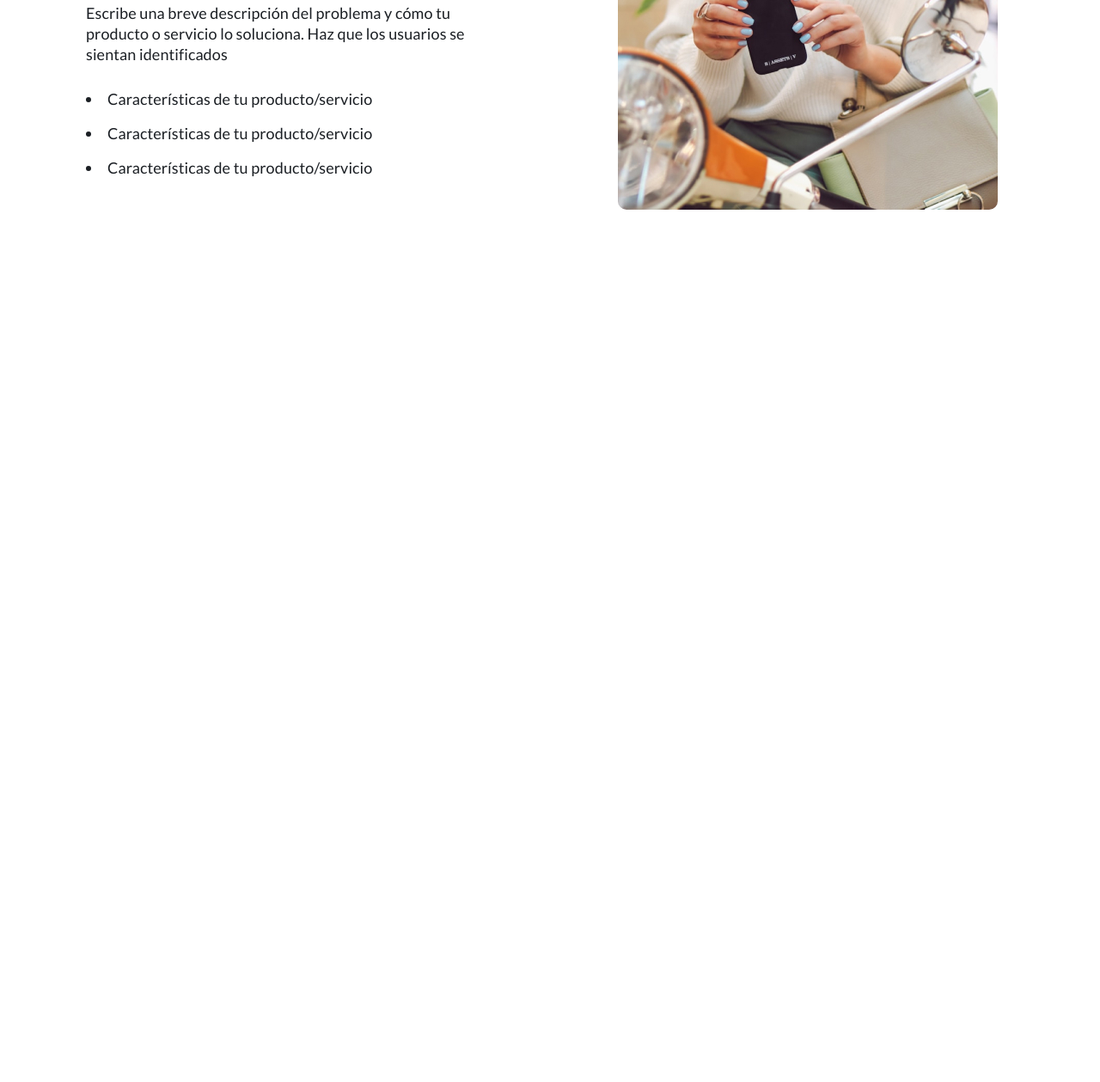
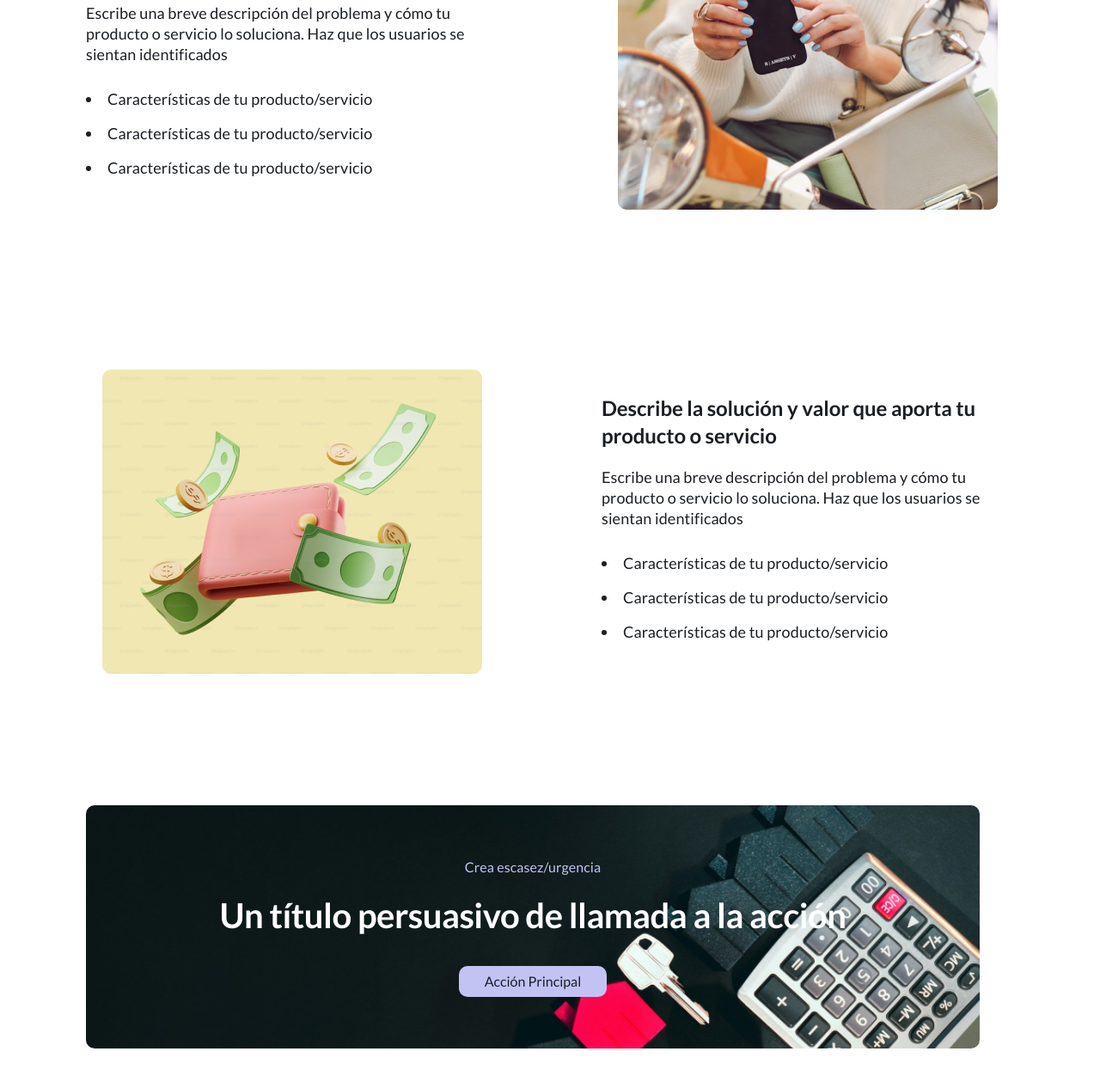
Before and after one commit to DarielsMtz/Plantilla_Landing-page-, a plain HTML site: page index.html in a window 1280 px wide. Shown: the part 1132-2391 px from the top of the page at 86% size. Before the commit the page ends 1469 px from the top, so only its background shows below. Drawn offline with Linux system fonts and the light colour scheme; a script that the page names is missing.

Commit message:
Refactorizar estilos CSS y agregar contenido a la página principal

```diff
--- a/css/style.css
+++ b/css/style.css
@@ -53,7 +53,7 @@ body {
 
 main {
   width: 1080px;
-  height: 420px;
+  /* height: 420px; */
   margin: 0 auto;
 
   .banner__principal,
@@ -201,4 +201,58 @@ main {
       }
     }
   }
+
+  .banner__atencion {
+    max-width: 1040px;
+    width: 100%;
+    max-height: 283px;
+    height: 100%;
+    padding: 140px 0;
+    margin: 60px 0;
+    border-radius: var(--radius);
+
+    background: url(../img/desktop/Content.jpg) center/cover no-repeat;
+    background-blend-mode: darken;
+
+    display: flex;
+    flex-direction: column;
+    justify-content: center;
+    align-items: center;
+    gap: 20px;
+
+    h2 {
+      color: #FFF;
+      text-align: center;
+      font-size: 40px;
+      font-weight: 700;
+      line-height: 48px;
+      letter-spacing: -0.5px;
+    }
+
+    h3 {
+      color: var(--lila);
+      text-align: center;
+      font-size: 16px;
+      font-weight: 500;
+      line-height: 24px;
+      letter-spacing: 0.1px;
+    }
+
+    a {
+      margin-top: 15px;
+      padding: 10px 30px;
+      background-color: var(--lila);
+      font-size: 16px;
+      text-decoration: none;
+      color: var(--negro);
+      line-height: 1;
+      border-radius: var(--radius);
+      transition: all 0.3s ease-in-out;
+
+      &:hover {
+        background-color: var(--azul);
+        color: var(--gris);
+      }
+    }
+  }
 }
--- a/index.html
+++ b/index.html
@@ -192,6 +192,43 @@
             alt="Una imagen visualmente atractiva" />
         </article>
       </section>
+
+      <section class="caracteristicas">
+        <article class="caracteristicas__imagen">
+          <img
+            src="/img/desktop/Rectangle_6.jpg"
+            alt="Una imagen visualmente atractiva" />
+        </article>
+        <article class="caracteristicas__info">
+          <h1>
+            Describe la solución y valor que aporta tu producto o servicio
+          </h1>
+          <h2>
+            Escribe una breve descripción del problema y cómo tu producto o
+            servicio lo soluciona. Haz que los usuarios se sientan identificados
+          </h2>
+          <div class="caracteristicas__lista">
+            <ul>
+              <li class="caracteristicas__lista__item">
+                Características de tu producto/servicio
+              </li>
+              <li class="caracteristicas__lista__item">
+                Características de tu producto/servicio
+              </li>
+              <li class="caracteristicas__lista__item">
+                Características de tu producto/servicio
+              </li>
+            </ul>
+          </div>
+        </article>
+      </section>
+
+      <!-- Banner de llamado a la atencion -->
+      <section class="banner__atencion">
+        <h3>Crea escasez/urgencia</h3>
+        <h2>Un título persuasivo de llamada a la acción</h2>
+        <a href="#">Acción Principal</a>
+      </section>
     </main>
   </body>
 </html>
```
